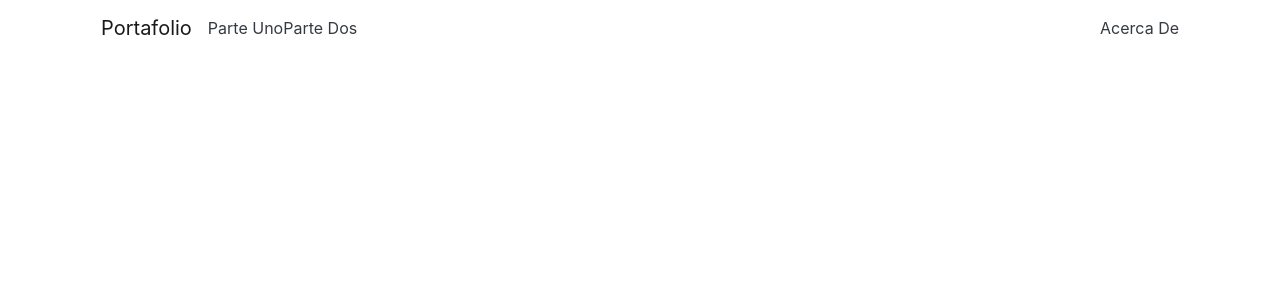
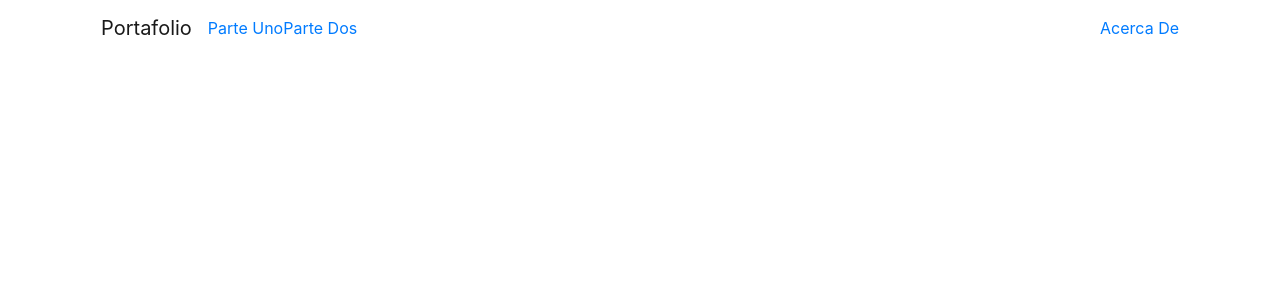
Before and after one commit to juliocanizalez/portafolio-etica, a React (Create React App) app: page / in a window 1280 px wide. Shown: the top 300 px of the page. Built offline with nearby package versions, Linux system fonts and the light colour scheme.

Commit message:
:hammer: [ADD] Footer component

```diff
--- a/src/components/General/Header.jsx
+++ b/src/components/General/Header.jsx
@@ -2,7 +2,7 @@ import React from 'react'
 import { Container, Navbar, Nav } from 'react-bootstrap'
 import { Link } from 'react-router-dom'
 
-const Header = (props) => {
+const Header = ({parteUno, parteDos, acercaDe}) => {
     return (
         <Container>
             <Navbar variant="light" collapseOnSelect expand="lg" sticky="top" >
@@ -13,15 +13,15 @@ const Header = (props) => {
                 <Navbar.Collapse id="responsive-navbar-nav">
                     <Nav className="mr-auto">
                         <Link to='uno'>
-                            <Nav.Item className="text-dark">Parte Uno</Nav.Item>
+                            <Nav.Item className={parteUno}>Parte Uno</Nav.Item>
                         </Link>
                         <Link to='/dos'>
-                            <Nav.Item className="text-dark">Parte Dos</Nav.Item>
+                            <Nav.Item className={parteDos}>Parte Dos</Nav.Item>
                         </Link>
                     </Nav>
                     <Nav>
                         <Link to='/about'>
-                            <Nav.Item className="text-dark">Acerca De</Nav.Item>
+                            <Nav.Item className={acercaDe}>Acerca De</Nav.Item>
                         </Link>
                     </Nav>
                 </Navbar.Collapse>
```
Also changed, not shown: src/components/General/Footer.jsx (added, +13 -0 lines).
